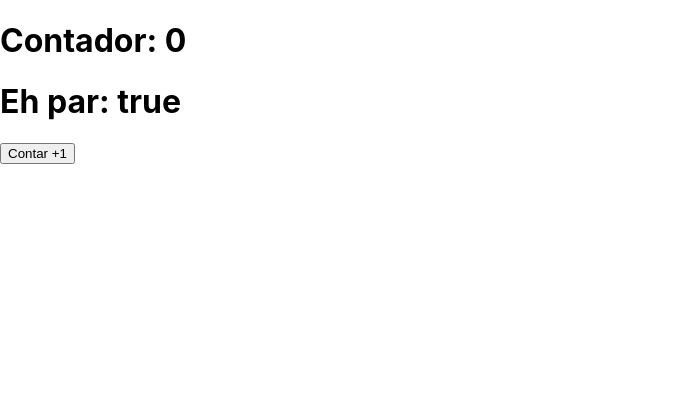
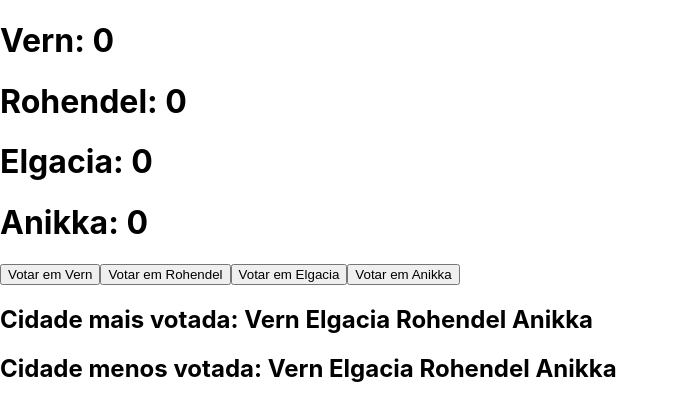
Before and after one commit to Luizrev/Dev-WEB, a React (Create React App) app: page / in a window 1280 px wide. Shown: the top 420 px of the page, without its empty margins (0-679 px from the left). Built offline with nearby package versions, Linux system fonts and the light colour scheme.

Commit message:
aula de segunda, atividade de userState/userEffect

```diff
--- a/src/App.js
+++ b/src/App.js
@@ -11,7 +11,8 @@
 //import Avo from "./Components/atividade02/questao2/Avo";
 //import {SaveData,LoadData} from "./Components/07Storage/MyStorage";
 //import Pai from "./Components/08PaiFilho/Pai";
-import Contador from "./Components/09Estados/Contador";
+//import Contador from "./Components/09Estados/Contador";
+import ContarCidade from "./Components/Atividade03/ContarCidade";
 
 function App() {
   return (
@@ -19,7 +20,7 @@ function App() {
       {/* {SaveData()} */}
       {/* {LoadData()} */}
       {/* <Pai></Pai> */}
-      <Contador />
+      <ContarCidade />
 
 
     </div>
--- /dev/null
+++ b/src/Components/Atividade03/ContarCidade.jsx
@@ -0,0 +1,66 @@
+import { useEffect,useState } from "react";
+
+const ContarCidade = () => {
+    const [Vern,setVern] = useState(0)
+    const [Rohendel,setRohen] = useState(0)
+    const [Elgacia,setElg] = useState(0)
+    const [Anikka,setAnik] = useState(0)
+    const [Maisv,setMaisv] = useState("")
+    const [Menosv,setMenosv] = useState("")
+
+    useEffect(
+        ()=>{
+            let cidade = [Vern,Elgacia,Rohendel,Anikka]
+            let nomes = ["Vern","Elgacia","Rohendel","Anikka"]
+            let maior = cidade[0]
+            let menor = cidade[0]
+
+            for(let i=0;i<cidade.length;i++){
+                if(cidade[i] > maior) maior = cidade[i]
+                if(cidade[i] < menor) menor = cidade[i]
+            }
+            setMaisv("")
+            for(let i=0;i<cidade.length;i++){
+                if(cidade[i] === maior) setMaisv((anterior)=>anterior+" "+nomes[i])
+            }
+            setMenosv("")
+            for(let i=0;i<cidade.length;i++){
+                if(cidade[i] === menor) setMenosv((anterior)=>anterior+" "+nomes[i])
+            }
+
+        },[Vern,Elgacia,Rohendel,Anikka]
+        // console.log("att")
+    )
+
+    const addVern = () => {
+        setVern(Vern + 1)
+    }
+    const addRohendel = () => {
+        setRohen(Rohendel + 1)
+    }
+    const addElg = () => {
+        setElg(Elgacia +1)
+    }
+    const addAnik = () => {
+        setAnik(Anikka +1)
+    }
+
+    return (
+        <>
+            <h1>Vern: {Vern+""}</h1>
+            <h1>Rohendel: {Rohendel+""}</h1>
+            <h1>Elgacia: {Elgacia+""}</h1>
+            <h1>Anikka: {Anikka+""}</h1>
+
+            <button onClick={addVern}>Votar em Vern</button>
+            <button onClick={addRohendel}>Votar em Rohendel</button>
+            <button onClick={addElg}>Votar em Elgacia</button>
+            <button onClick={addAnik}>Votar em Anikka</button>
+
+            <h2>Cidade mais votada: {Maisv}</h2>
+            <h2>Cidade menos votada: {Menosv}</h2>
+        </>
+    )
+
+}
+export default ContarCidade
```
Also changed, not shown: src/Components/Atividade03/FilhoA.jsx (added), src/Components/Atividade03/FilhoB.jsx (added), src/Components/Atividade03/FilhoC.jsx (added), src/Components/Atividade03/Pai.jsx (added).
